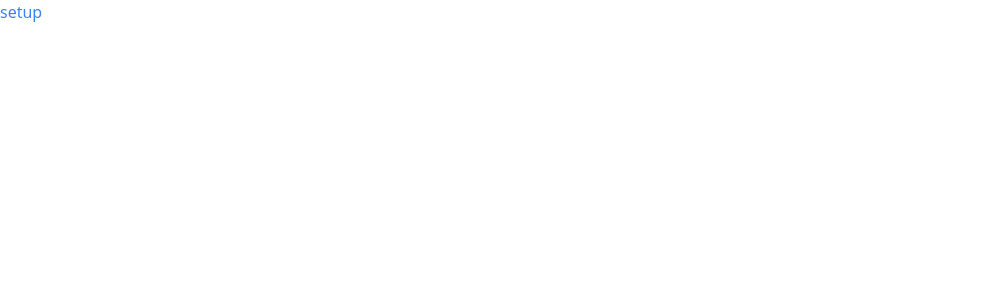
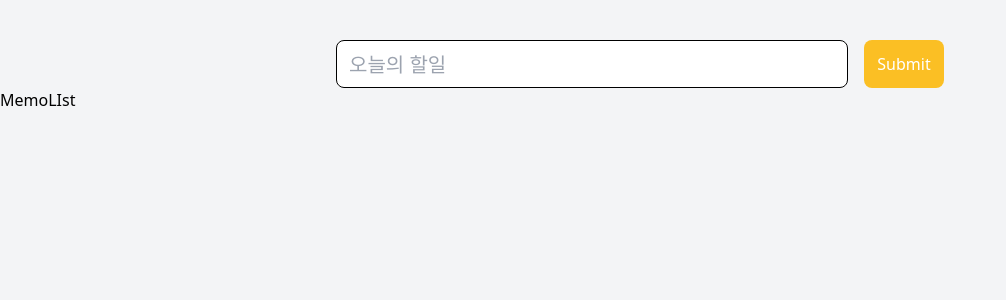
Before and after one commit to HY2OK/react-study, a React (Vite) app in the folder todo-app/: page / in a window 1280 px wide. Shown: the top 300 px of the page, without its empty margins (0-1006 px from the left). Built offline with nearby package versions, Linux system fonts and the light colour scheme.

Commit message:
feat: redux toolkit

```diff
--- a/todo-app/src/App.tsx
+++ b/todo-app/src/App.tsx
@@ -1,8 +1,20 @@
+import { useAppSelector } from './app/hooks'
+import MemoForm from './components/MemoForm/MemoForm'
+import MemoLIst from './components/MemoLIst/MemoLIst'
+
 function App() {
+  const post = useAppSelector((state) => state)
+  console.log(post)
+
   return (
-    <>
-      <div className="text-blue-500">setup</div>
-    </>
+    <div className="w-full min-h-screen bg-gray-100">
+      <div>
+        <MemoForm />
+      </div>
+      <div>
+        <MemoLIst />
+      </div>
+    </div>
   )
 }
 
--- /dev/null
+++ b/todo-app/src/app/hooks.ts
@@ -0,0 +1,7 @@
+import { useDispatch, useSelector } from 'react-redux'
+import type { TypedUseSelectorHook } from 'react-redux'
+import type { RootState, AppDispatch } from './store'
+
+// Use throughout your app instead of plain `useDispatch` and `useSelector`
+export const useAppDispatch: () => AppDispatch = useDispatch
+export const useAppSelector: TypedUseSelectorHook<RootState> = useSelector
--- /dev/null
+++ b/todo-app/src/app/store.ts
@@ -0,0 +1,11 @@
+import { configureStore } from '@reduxjs/toolkit'
+import postReducer from '../features/post/postSlice'
+
+export const store = configureStore({
+  reducer: {
+    post: postReducer,
+  },
+})
+
+export type RootState = ReturnType<typeof store.getState>
+export type AppDispatch = typeof store.dispatch
--- /dev/null
+++ b/todo-app/src/components/MemoForm/MemoForm.tsx
@@ -0,0 +1,50 @@
+import { ChangeEvent, FormEvent, useState } from 'react'
+import { v4 as uuid } from 'uuid'
+import { useAppDispatch } from '../../app/hooks'
+import { addPost } from '../../features/post/postSlice'
+
+const MemoForm = () => {
+  const [memo, setMemo] = useState('')
+  const dispatch = useAppDispatch()
+
+  const handleInput = (e: ChangeEvent<HTMLInputElement>) => {
+    setMemo(e.target.value)
+  }
+
+  const handleSubmit = (e: FormEvent<HTMLFormElement>) => {
+    e.preventDefault()
+    const data = {
+      id: uuid(),
+      description: memo,
+      isDone: false,
+      createdAt: new Date().toISOString(),
+    }
+    dispatch(addPost(data))
+    setMemo('')
+  }
+
+  return (
+    <form
+      className="pt-10 w-full flex justify-center items-center"
+      onSubmit={handleSubmit}
+    >
+      <input
+        type="text"
+        name="memo"
+        id="memo"
+        placeholder="오늘의 할일"
+        value={memo}
+        onChange={handleInput}
+        className="border border-black w-[40%] h-12 px-3 text-xl rounded-lg mr-4"
+      />
+      <button
+        type="submit"
+        className="w-20 h-12 bg-amber-400 text-white rounded-lg cursor-pointer"
+      >
+        Submit
+      </button>
+    </form>
+  )
+}
+
+export default MemoForm
--- /dev/null
+++ b/todo-app/src/components/MemoItem/MemoItem.tsx
@@ -0,0 +1,5 @@
+const MemoItem = () => {
+  return <div>MemoItem</div>
+}
+
+export default MemoItem
--- /dev/null
+++ b/todo-app/src/components/MemoLIst/MemoLIst.tsx
@@ -0,0 +1,5 @@
+const MemoLIst = () => {
+  return <div>MemoLIst</div>
+}
+
+export default MemoLIst
--- /dev/null
+++ b/todo-app/src/features/post/postSlice.ts
@@ -0,0 +1,42 @@
+import { PayloadAction, createSlice } from '@reduxjs/toolkit'
+
+interface PostState {
+  id: string
+  description: string
+  isDone: boolean
+  createdAt: string
+}
+
+// interface updateState {
+//   id: string
+//   updatedPost: PostState
+// }
+
+const initialState: { posts: PostState[] } = {
+  posts: [],
+}
+
+export const postSlice = createSlice({
+  name: 'post',
+  initialState,
+  reducers: {
+    addPost: (state, action: PayloadAction<PostState>) => {
+      state.posts = [...state.posts, action.payload]
+    },
+    // deletePost: (state, action: PayloadAction<string>) => {
+    //   const deleteId = action.payload
+    //   state = state.filter((post) => post.id !== deleteId)
+    // },
+    // updatePost: (state, action: PayloadAction<updateState>) => {
+    //   const { id: postId, updatedPost } = action.payload
+    //   state = state.map((post) => {
+    //     if (post.id === postId) return updatedPost
+    //     return post
+    //   })
+    // },
+  },
+})
+
+export const { addPost } = postSlice.actions
+
+export default postSlice.reducer
```
Also changed, not shown: todo-app/package.json (+6 -1 lines), todo-app/src/main.tsx (+4 -3 lines), 1 other file (tests, documents, lock files or other folders).
